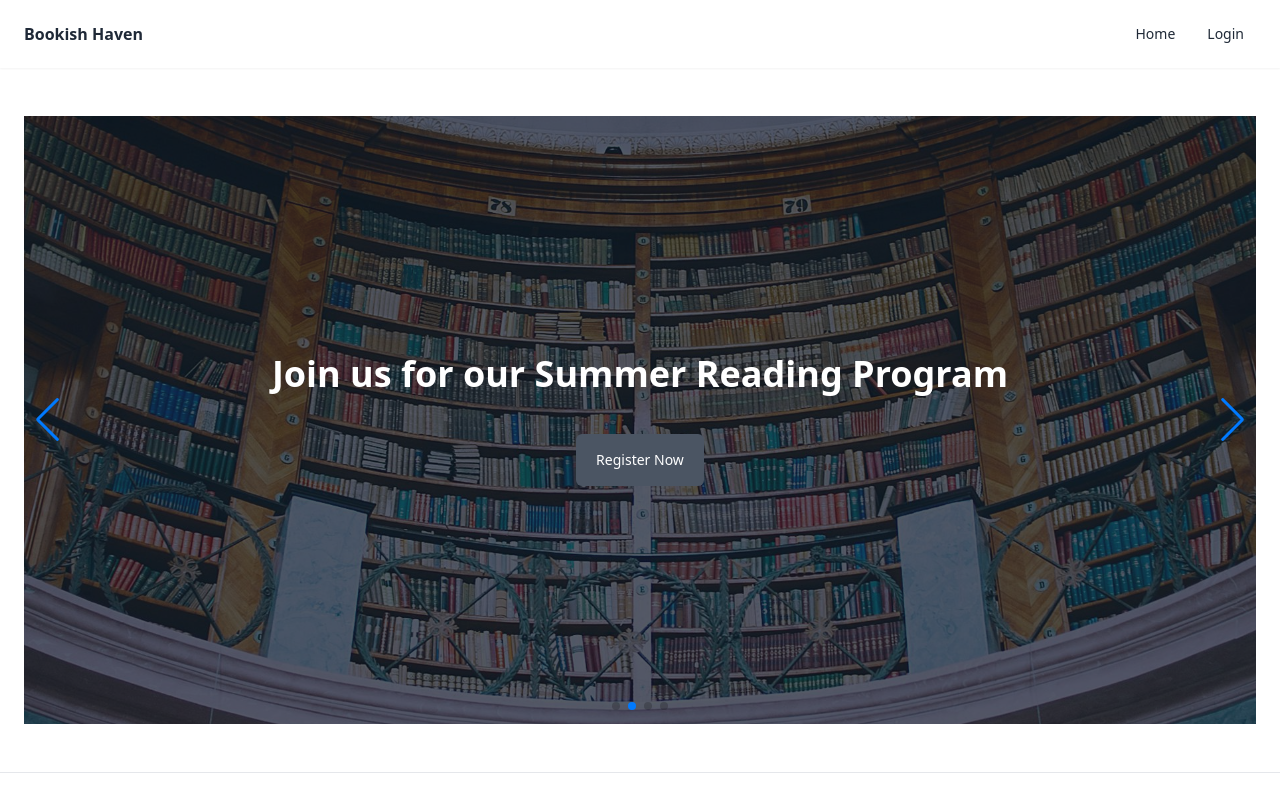
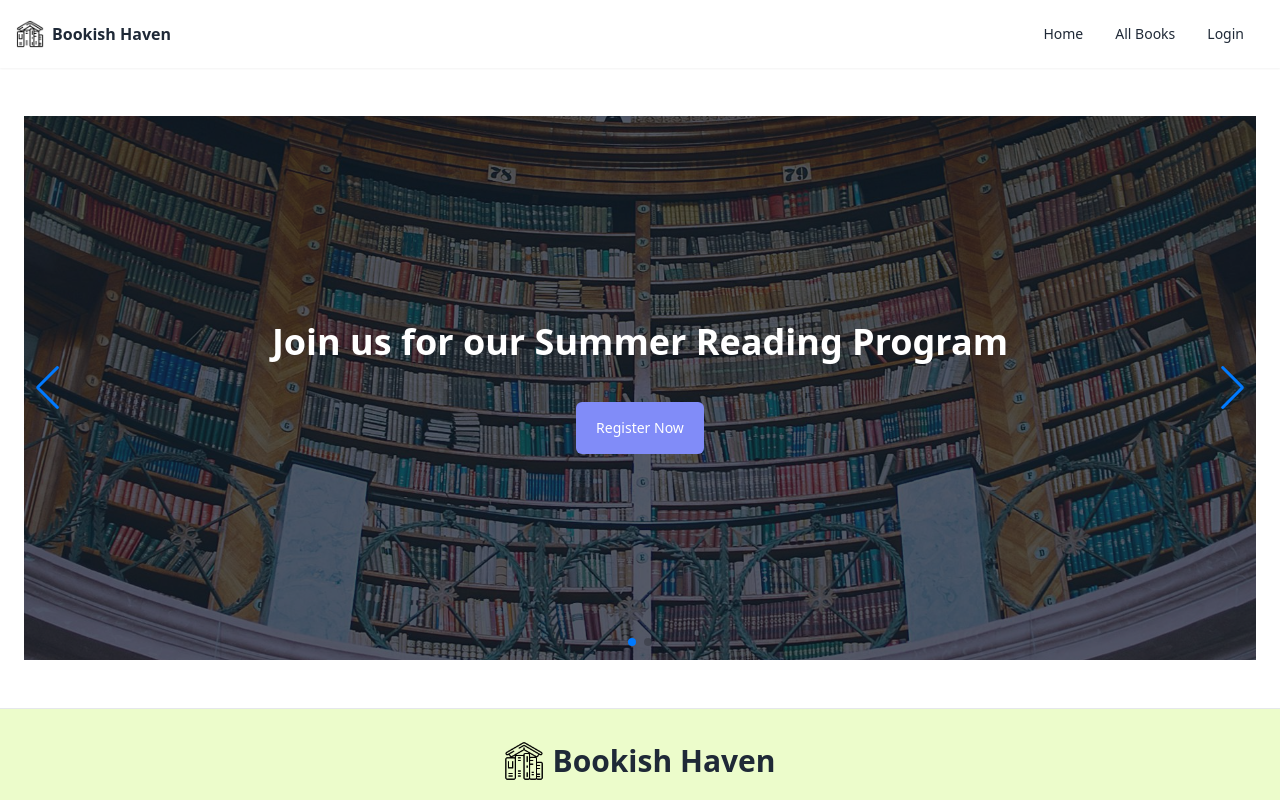
Before and after one commit to Naimul9/BookishHaven-Client, a React (Vite) app: page / in a window 1280 px wide. Shown: the top 800 px of the page. Built offline with nearby package versions, Linux system fonts and the light colour scheme; no server answers.

Commit message:
Slider added

```diff
--- a/src/components/Footer.jsx
+++ b/src/components/Footer.jsx
@@ -1,13 +1,13 @@
 
 const Footer = () => {
   return (
-    <footer className='bg-white shadow-sm'>
+    <footer className='bg-lime-100 shadow-sm'>
       <hr />
       <div className='container px-6 py-8 mx-auto'>
         <div className='flex flex-col items-center text-center'>
           <div className='flex gap-2 items-center'>
-            <img className='w-auto h-7' src="" alt='' />
-            <span>Bookish Haven</span>
+            <img className='w-auto h-10' src="/Bookish-Haven.png" alt='' />
+            <span className="text-3xl font-semibold">Bookish Haven</span>
           </div>
 
           <div className='flex flex-wrap justify-center mt-6 -mx-4'>
--- a/src/components/Navbar.jsx
+++ b/src/components/Navbar.jsx
@@ -8,15 +8,21 @@ const Navbar = () => {
     <div className='navbar bg-base-100 shadow-sm container px-4 mx-auto'>
       <div className='flex-1'>
         <Link to='/' className='flex gap-2 items-center'>
-          <img className='w-auto h-7' src="" alt='' />
+          <img className='w-auto h-7' src="/Bookish-Haven.png" alt='' />
           <span className='font-bold'>Bookish Haven</span>
         </Link>
       </div>
+
+
       <div className='flex-none'>
-        <ul className='menu menu-horizontal px-1'>
+        <ul className='menu menu-horizontal px-1 font-medium '>
           <li>
             <Link to='/'>Home</Link>
           </li>
+          <li>
+            <Link to='/all-books'>All Books</Link>
+          </li>
+
 
           {!user && (
             <li>
@@ -42,22 +48,17 @@ const Navbar = () => {
             </div>
             <ul
               tabIndex={0}
-              className='menu menu-sm dropdown-content mt-3 z-[1] p-2 shadow bg-base-100 rounded-box w-52'
+              className='menu menu-sm dropdown-content mt-3 z-[1] p-2 shadow bg-base-100 rounded-box w-52 font-medium'
             >
               <li>
-                <Link to='/add-job' className='justify-between'>
-                  Add Job
+                <Link to='/add-books' className='justify-between'>
+                  Add Books
                 </Link>
               </li>
               <li>
-                <Link to='/my-posted-jobs'>My Posted Jobs</Link>
+                <Link to='/borrowed-books'>Borrowed Books</Link>
               </li>
-              <li>
-                <Link to='/my-bids'>My Bids</Link>
-              </li>
-              <li>
-                <Link to='/bid-requests'>Bid Requests</Link>
-              </li>
+
               <li className='mt-2'>
                 <button
                   onClick={logOut}
--- a/src/components/Slide.jsx
+++ b/src/components/Slide.jsx
@@ -3,7 +3,7 @@ import { Link } from 'react-router-dom'
 const Slide = ({ image, text, button }) => {
   return (
     <div
-      className='w-full bg-center bg-cover h-[38rem]'
+      className='w-full bg-center bg-cover h-[34rem]'
       style={{
         backgroundImage: `url(${image})`,
       }}
@@ -15,7 +15,7 @@ const Slide = ({ image, text, button }) => {
           </h1>
           <br />
           <button
-            className='w-full px-5 py-4 mt-4 text-sm font-medium text-white capitalize transition-colors duration-300 transform bg-gray-600 rounded-md lg:w-auto hover:bg-gray-500 focus:outline-none focus:bg-gray-500'
+            className='w-full px-5 py-4 mt-4 text-sm font-medium text-white capitalize transition-colors duration-300 transform bg-indigo-400 rounded-md lg:w-auto hover:bg-indigo-500 focus:outline-none focus:bg-gray-500'
           >
             {button}
           </button>
--- /dev/null
+++ b/src/pages/AddBooks.jsx
@@ -0,0 +1,11 @@
+
+
+const AddBooks = () => {
+    return (
+        <div>
+            Add Books
+        </div>
+    );
+};
+
+export default AddBooks;
--- /dev/null
+++ b/src/pages/AllBooks.jsx
@@ -0,0 +1,10 @@
+
+const AllBooks = () => {
+    return (
+        <div>
+            All Books
+        </div>
+    );
+};
+
+export default AllBooks;
--- /dev/null
+++ b/src/pages/BorrowedBooks.jsx
@@ -0,0 +1,11 @@
+
+
+const BorrowedBooks = () => {
+    return (
+        <div>
+            Borrowed Books
+        </div>
+    );
+};
+
+export default BorrowedBooks;
```
Also changed, not shown: public/Bookish-Haven.png (added), public/bookishhaven.png (added).
